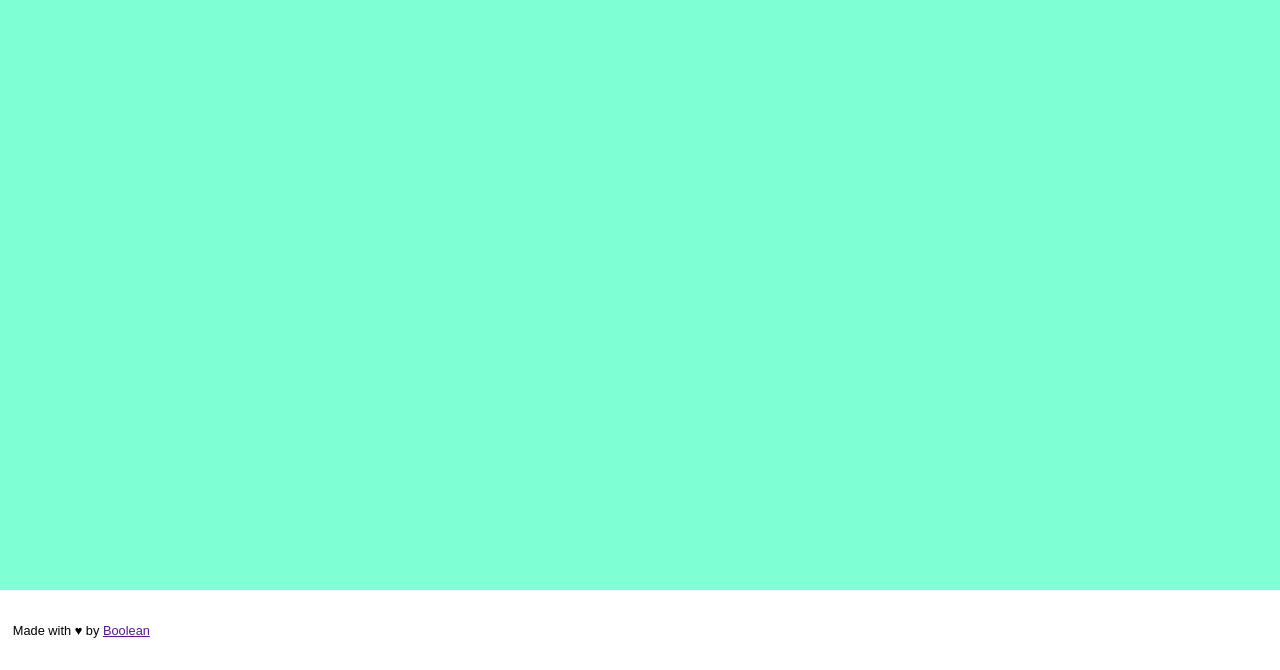
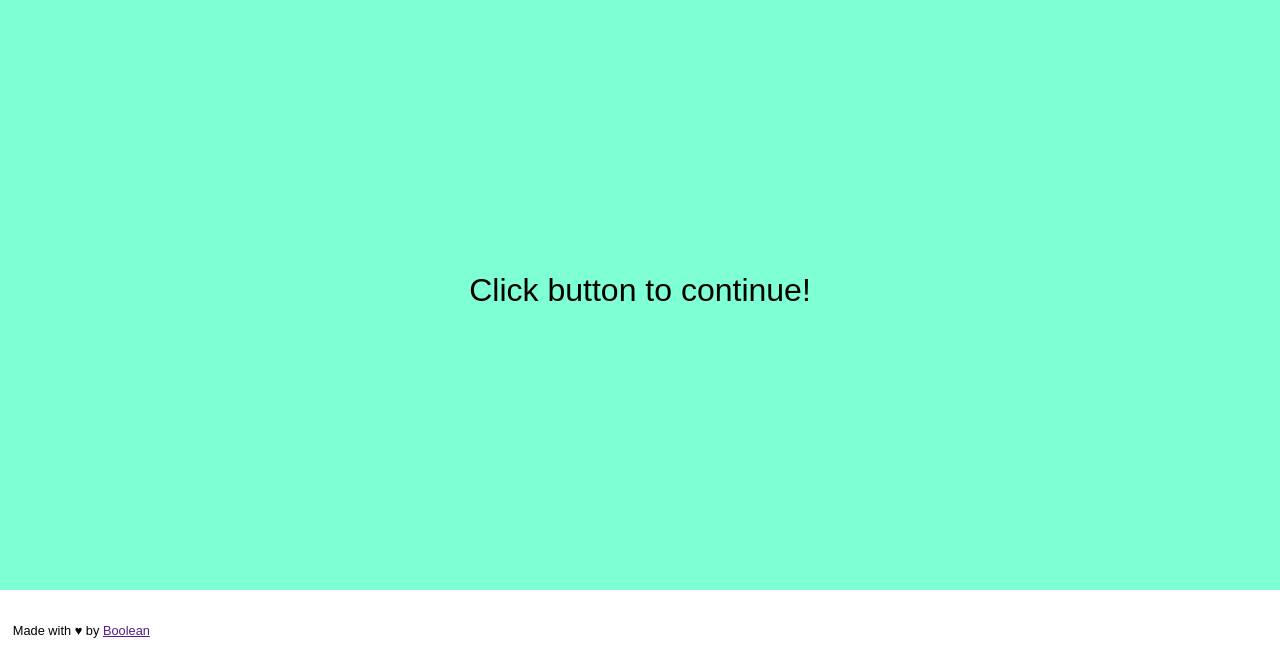
Before and after one commit to martinapiglio/js-campominato-grid, a plain HTML site: page index.html in a window 1280 px wide. Shown: the part 130-800 px from the top of the page. Drawn offline with Linux system fonts and the light colour scheme.

Commit message:
style fine-tuning

```diff
--- a/css/style.css
+++ b/css/style.css
@@ -45,11 +45,18 @@ main {
 main #container {
     display: flex;
     flex-wrap: wrap;
+    justify-content: center;
+    align-items: center;
 
     max-width: 400px;
     height: calc(100vh - 25vh);
     margin: auto;
     padding: 2em 0;
+}
+
+main #container #click-text {
+    font-size: 2em;
+    font-weight: 400;
 }
 
 main #container .square {
--- a/index.html
+++ b/index.html
@@ -32,6 +32,7 @@
 
     <main>
         <div id="container">
+            <div id="click-text">Click button to continue!</h2>
             <!-- squares go here -->
         </div>
     </main>
--- a/js/script.js
+++ b/js/script.js
@@ -4,6 +4,8 @@ let cellNumber;
 let cellPerRow;
 
 playButton.addEventListener('click', function() {
+
+    document.getElementById('click-text').style.display = "none";
 
     let difficulty = document.getElementById('difficulty-level').value;
 
```
